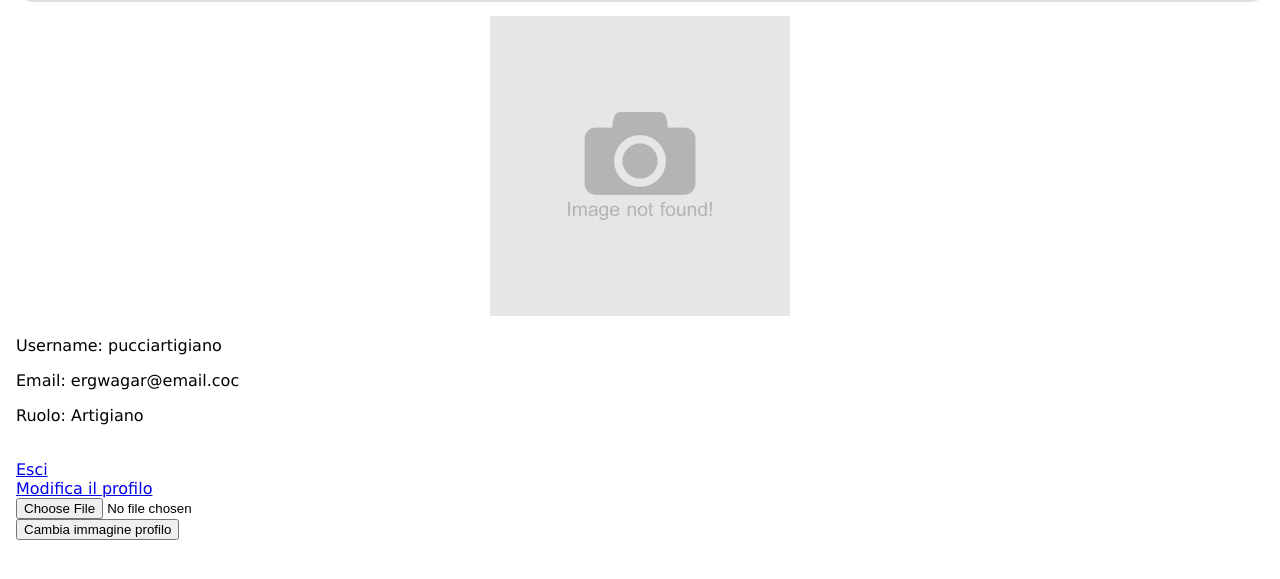
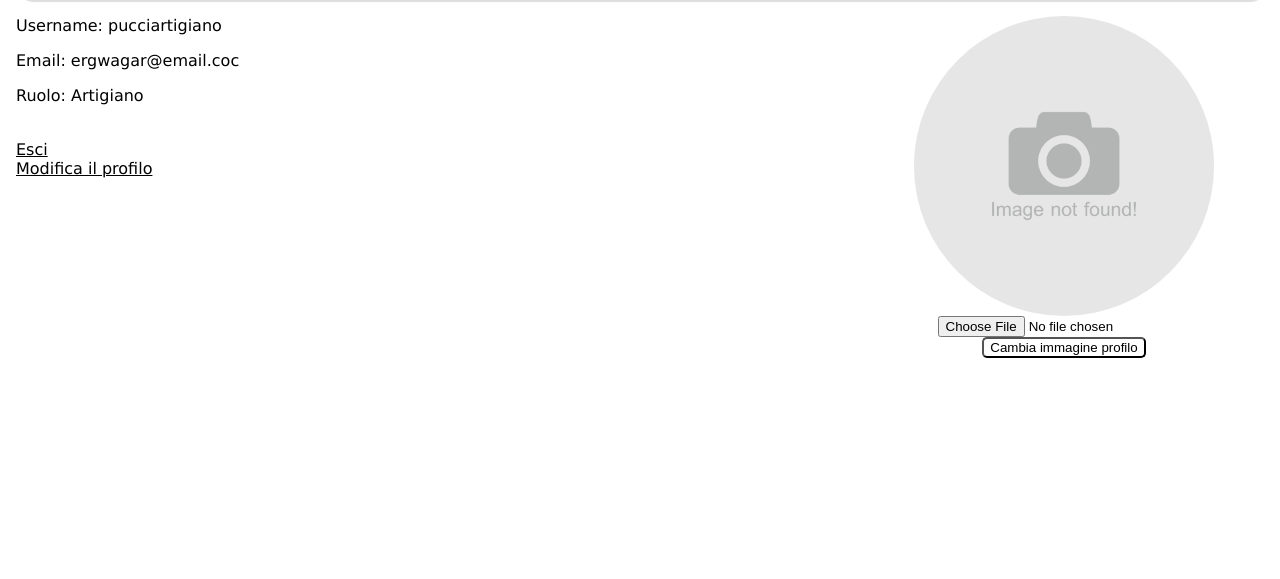
Before and after one commit to Samu221/progettoGPO, a PHP site: page /progettoGPO/account.php in a window 1280 px wide. Shown: the part 101-680 px from the top of the page. Run offline with PHP 8.4, Linux system fonts and the light colour scheme; a user stored in the database is signed in; data comes from the database, SQL or seed files in the repository.

Commit message:
Add files via upload

```diff
--- a/stili/stile_account.css
+++ b/stili/stile_account.css
@@ -5,7 +5,36 @@ body {
     padding-right: 1rem;
 }
 
+.tasto{
+    border-radius: 10px;
+    margin-top: 5px;
+    border: 1px solid black;
+    height: 20px;
+    width: 200px;
+    text-align: center;
+    font-size: 15px;
+}
 
+.tasto a{
+    text-decoration: none;
+	color: black;
+}
+
+.modifica a{
+	color: black;
+}
+
+.nuova_immagine{
+    float: right;
+    text-align: center;
+    width: 300px;
+    margin-right: 50px;
+    background-color: white; /* Fondo dei tasti bianco */
+}
+.nuova_immagine input[type="submit"] {
+    background-color: white; /* Fondo del pulsante di invio bianco */
+    border-radius: 5px;
+}
 .container {
     border-radius: 30px;
     border: 1px solid black;
@@ -14,18 +43,27 @@ body {
 }
 
 .informazioni {
-    flex-basis: 49%; /* adjust the width as needed */
     margin-right: 1rem;
+}
+.contenitore_form{
+    width: 100%;
+    height: 30px;
+    float: right;
 }
 
 .immagine {
-    flex-basis: 40%; /* adjust the width as needed */
+    height: 300px;
+    width: 300px;
+    float: right;
     text-align: center;
+    margin-right: 50px;
 }
 
 .immagine img {
+    border-radius: 50%;
     max-width: 100%;
     max-height: 300px;
+    margin: auto;
 }
 
 /* header */
```
